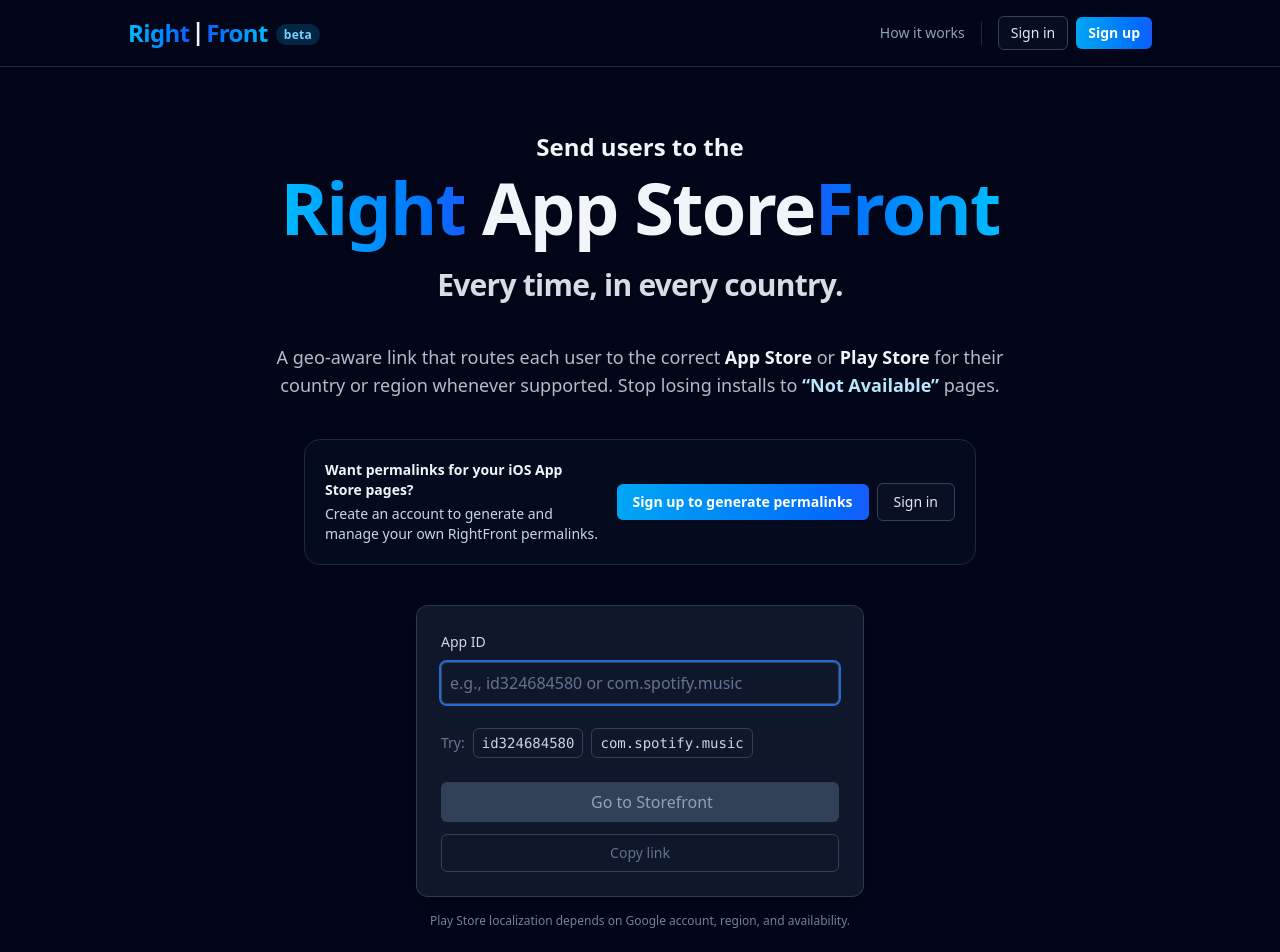
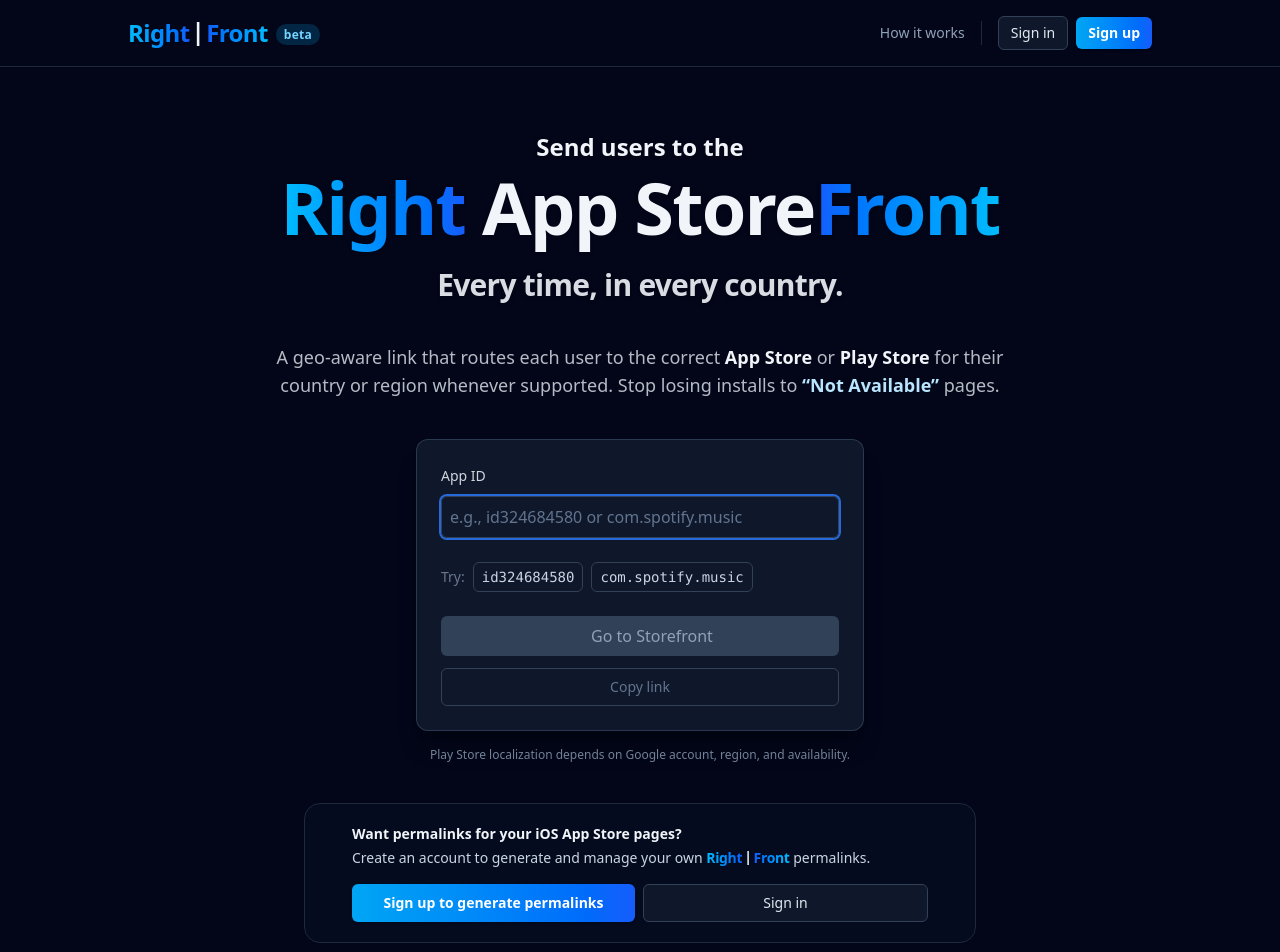
Before and after one commit to barrymichaeldoyle/rightfront, a Next.js app: page / in a window 1280 px wide. Shown: the top 952 px of the page. Built offline with nearby package versions, Linux system fonts and the light colour scheme; no server answers.

Commit message:
improved styling

```diff
--- a/src/app/layout.tsx
+++ b/src/app/layout.tsx
@@ -93,17 +93,22 @@ const appearance = {
     colorText: "#e2e8f0",
     colorTextSecondary: "#94a3b8",
     colorDanger: "#ef4444",
+    colorBorder: "rgba(148,163,184,0.25)",
+    colorInputBackground: "rgba(2,6,23,0.6)",
+    colorInputText: "#e2e8f0",
+    colorInputTextSecondary: "#94a3b8",
     borderRadius: "12px",
     fontFamily: "var(--font-geist-sans)",
   },
   elements: {
     userButtonPopoverCard:
-      "border border-slate-700/70 bg-slate-900/95 text-slate-100 shadow-2xl backdrop-blur",
-    userButtonPopoverFooter: "border-t border-slate-700/70",
+      "border border-slate-600/50 bg-slate-950/95 text-slate-100 shadow-2xl ring-1 ring-slate-600/30 backdrop-blur",
+    userButtonPopoverFooter: "border-t border-slate-700/60",
     userButtonPopoverActionButton:
-      "rounded-md text-slate-100 hover:bg-slate-800/60",
+      "rounded-md text-slate-100 hover:bg-slate-800/70 [&_*]:text-slate-100",
     userButtonPopoverActionButtonText: "text-slate-100",
-    userButtonPopoverActionButtonIcon: "text-slate-300",
+    userButtonPopoverActionButtonText__manageAccount: "text-slate-100",
+    userButtonPopoverActionButtonIcon: "text-slate-300 [&_svg]:text-slate-300",
     userButtonPopoverActionButton__signOut: "rounded-md hover:bg-red-500/10",
     userButtonPopoverActionButtonText__signOut: "text-red-200",
     userButtonPopoverActionButtonIcon__signOut: "text-red-300",
--- a/src/app/page.tsx
+++ b/src/app/page.tsx
@@ -56,7 +56,7 @@ export default function HomePage() {
                 <SignInButton>
                   <button
                     type="button"
-                    className="rounded-md border border-slate-700 bg-slate-900/40 px-3 py-1.5 text-sm font-medium text-slate-200 transition hover:bg-slate-900 focus-visible:ring-2 focus-visible:ring-blue-400"
+                    className="cursor-pointer rounded-md border border-slate-700 bg-slate-900 px-3 py-1.5 text-sm font-medium text-slate-200 transition hover:bg-slate-800 focus-visible:ring-2 focus-visible:ring-blue-400"
                   >
                     Sign in
                   </button>
@@ -64,7 +64,7 @@ export default function HomePage() {
                 <SignUpButton>
                   <button
                     type="button"
-                    className="rounded-md bg-gradient-to-r from-sky-500 to-blue-600 px-3 py-1.5 text-sm font-semibold text-white shadow-sm transition hover:from-sky-400 hover:to-blue-500 focus-visible:ring-2 focus-visible:ring-blue-400"
+                    className="cursor-pointer rounded-md bg-gradient-to-r from-sky-500 to-blue-600 px-3 py-1.5 text-sm font-semibold text-white shadow-sm transition hover:from-sky-400 hover:to-blue-500 focus-visible:ring-2 focus-visible:ring-blue-400"
                   >
                     Sign up
                   </button>
@@ -169,23 +169,40 @@ export default function HomePage() {
           pages.
         </p>
 
+        <HomeForm />
+        <p className="mt-4 max-w-md text-center text-xs text-slate-400/80">
+          Play Store localization depends on Google account, region, and
+          availability.
+        </p>
+
         <SignedOut>
-          <div className="mb-10 w-full max-w-2xl rounded-2xl border border-slate-800 bg-slate-900/30 p-5 text-left">
-            <div className="flex flex-col gap-4 sm:flex-row sm:items-center sm:justify-between">
-              <div>
+          <div className="my-10 w-full max-w-2xl rounded-2xl border border-slate-800 bg-slate-900/30 p-5 text-left">
+            <div className="flex flex-col items-center justify-between gap-4">
+              <div className="w-full max-w-xl">
                 <p className="text-sm font-semibold text-slate-100">
                   Want permalinks for your iOS App Store pages?
                 </p>
                 <p className="mt-1 text-sm text-slate-300">
-                  Create an account to generate and manage your own RightFront
+                  Create an account to generate and manage your own{" "}
+                  <span className="font-semibold tracking-tight">
+                    <span className="bg-gradient-to-r from-sky-400 to-blue-600 bg-clip-text text-transparent">
+                      Right
+                    </span>
+                    <span className="relative -top-0.25 mx-0.5 font-bold text-slate-100">
+                      |
+                    </span>
+                    <span className="bg-gradient-to-r from-blue-600 to-sky-400 bg-clip-text text-transparent">
+                      Front
+                    </span>
+                  </span>{" "}
                   permalinks.
                 </p>
               </div>
-              <div className="flex shrink-0 items-center gap-2">
+              <div className="flex w-full max-w-xl flex-1 flex-col gap-2 sm:flex-row">
                 <SignUpButton>
                   <button
                     type="button"
-                    className="rounded-md bg-gradient-to-r from-sky-500 to-blue-600 px-4 py-2 text-sm font-semibold text-white shadow-sm transition hover:from-sky-400 hover:to-blue-500 focus-visible:ring-2 focus-visible:ring-blue-400"
+                    className="flex-1 cursor-pointer rounded-md bg-gradient-to-r from-sky-500 to-blue-600 px-4 py-2 text-sm font-semibold text-white shadow-sm transition hover:from-sky-400 hover:to-blue-500 focus-visible:ring-2 focus-visible:ring-blue-400"
                   >
                     Sign up to generate permalinks
                   </button>
@@ -193,7 +210,7 @@ export default function HomePage() {
                 <SignInButton>
                   <button
                     type="button"
-                    className="rounded-md border border-slate-700 bg-slate-900/40 px-4 py-2 text-sm font-medium text-slate-200 transition hover:bg-slate-900 focus-visible:ring-2 focus-visible:ring-blue-400"
+                    className="flex-1 cursor-pointer rounded-md border border-slate-700 bg-slate-900 px-4 py-2 text-sm font-medium text-slate-200 transition hover:bg-slate-800 focus-visible:ring-2 focus-visible:ring-blue-400"
                   >
                     Sign in
                   </button>
@@ -202,12 +219,6 @@ export default function HomePage() {
             </div>
           </div>
         </SignedOut>
-
-        <HomeForm />
-        <p className="mt-4 max-w-md text-center text-xs text-slate-400/80">
-          Play Store localization depends on Google account, region, and
-          availability.
-        </p>
       </section>
 
       <FallbackDemo />
--- a/src/styles/globals.css
+++ b/src/styles/globals.css
@@ -6,3 +6,74 @@
     min-height: 100%;
   }
 }
+
+/* -------------------------------------------------------------------------- */
+/* Clerk UI hard overrides (avoid Tailwind-content + specificity pitfalls)     */
+/* -------------------------------------------------------------------------- */
+
+/* UserButton popover container */
+.cl-userButtonPopoverCard {
+  background: rgba(2, 6, 23, 0.95) !important; /* slate-950 */
+  border: 1px solid rgba(148, 163, 184, 0.25) !important; /* slate-400/25 */
+  box-shadow:
+    0 0 0 1px rgba(148, 163, 184, 0.16),
+    0 24px 64px -24px rgba(0, 0, 0, 0.75) !important;
+  color: rgb(226, 232, 240) !important; /* slate-200 */
+}
+
+/* Make action rows/text readable (some Clerk internals set their own colors) */
+.cl-userButtonPopoverActionButton,
+.cl-userButtonPopoverActionButtonText,
+.cl-userButtonPopoverActionButtonText * {
+  color: rgb(226, 232, 240) !important; /* slate-200 */
+}
+
+.cl-userButtonPopoverActionButton:hover {
+  background: rgba(30, 41, 59, 0.55) !important; /* slate-800/55 */
+}
+
+/* Sign out: force contrast */
+.cl-userButtonPopoverActionButton__signOut,
+.cl-userButtonPopoverActionButton__signOut
+  .cl-userButtonPopoverActionButtonText,
+.cl-userButtonPopoverActionButton__signOut
+  .cl-userButtonPopoverActionButtonText
+  * {
+  color: rgb(254, 202, 202) !important; /* red-200 */
+}
+
+.cl-userButtonPopoverActionButton__signOut:hover {
+  background: rgba(239, 68, 68, 0.1) !important; /* red-500/10 */
+}
+
+/* Manage account modal (UserProfile modal)
+   Put the border/shadow on the OUTER card shell. */
+.cl-cardBox {
+  background: rgba(2, 6, 23, 0.96) !important; /* slate-950 */
+  border: 1px solid rgba(148, 163, 184, 0.28) !important; /* slate-400/28 */
+  border-radius: 16px !important;
+  overflow: hidden !important;
+  box-shadow:
+    0 0 0 1px rgba(148, 163, 184, 0.18),
+    0 36px 120px -60px rgba(0, 0, 0, 0.9) !important;
+  color: rgb(226, 232, 240) !important; /* slate-200 */
+}
+
+/* Inner content should not draw its own frame */
+.cl-modalContent {
+  background: transparent !important;
+  border: 0 !important;
+  box-shadow: none !important;
+}
+
+/* Neutralize nested cards within the modal so the frame stays on the wrapper */
+.cl-cardBox .cl-card {
+  background: transparent !important;
+  border: 0 !important;
+  box-shadow: none !important;
+}
+
+/* Optional: soften the modal backdrop slightly (keeps focus on the card) */
+.cl-modalBackdrop {
+  background: rgba(2, 6, 23, 0.72) !important;
+}
```
